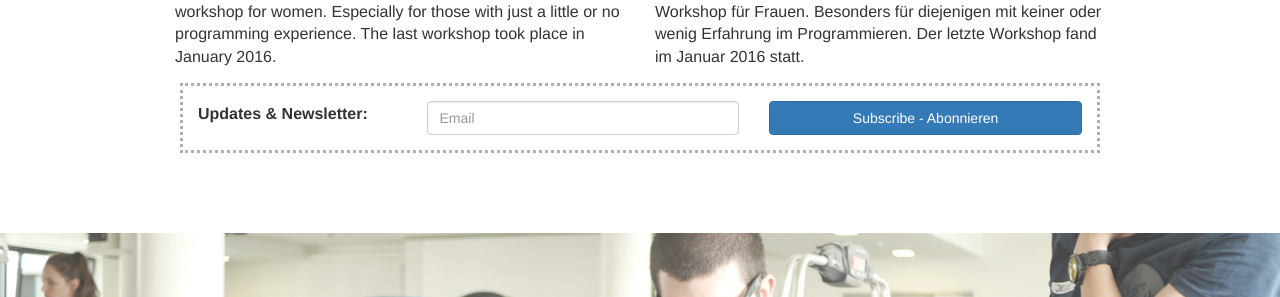
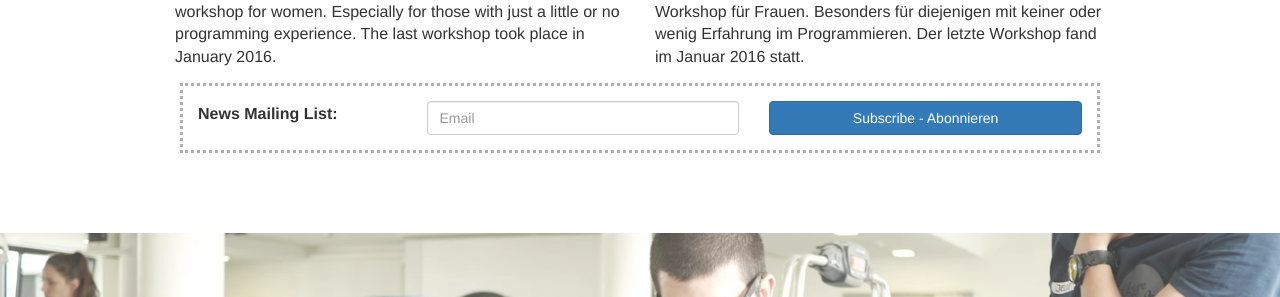
Before and after one commit to clojurebridge-berlin/clojurebridge-berlin.github.io, a Jekyll site: the page built from index.html, in a window 1280 px wide and 900 px high. Shown: the part 402-699 px from the top of the window. Built offline with Jekyll 4.4.1, drawn with Linux system fonts in a browser that asks for light colours.

Commit message:
Change text for mailing list box

```diff
--- a/index.html
+++ b/index.html
@@ -21,7 +21,7 @@ title: Clojure Programming Workshops
 
     <div class="row attention-box gray-border">
       <div class="col-md-3">
-        <p class="box-text"><strong>Updates & Newsletter:</strong></p>
+        <p class="box-text"><strong>News Mailing List:</strong></p>
       </div>
 
       <div class="col-md-9">
```
